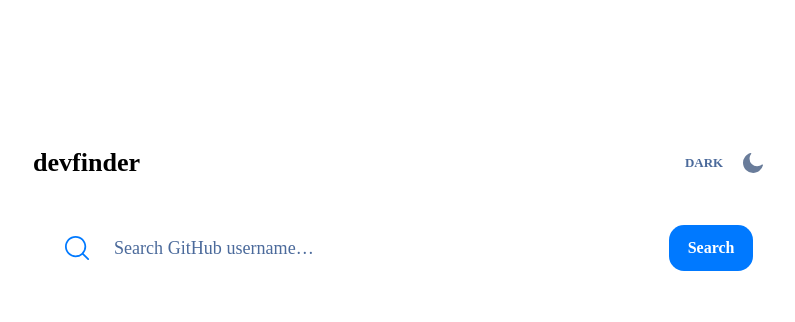
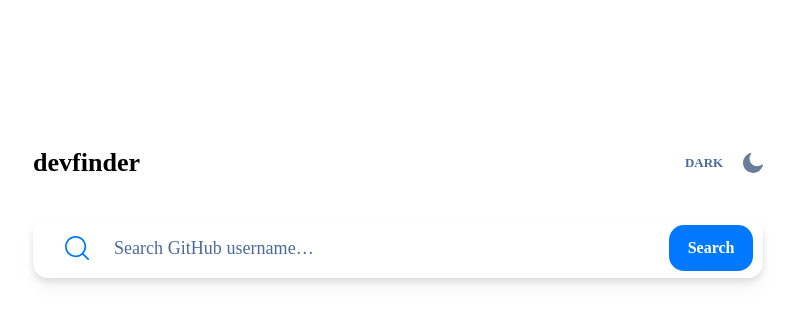
Before and after one commit to anhphucDao/github-user-search-app-fe, a React (Create React App) app: page / in a window 1280 px wide. Shown: the top 322 px of the page, without its empty margins (242-1037 px from the left). Built offline with nearby package versions, Linux system fonts and the light colour scheme.

Commit message:
[f] feature: search-bar - Added the missing drop shadow property

```diff
--- a/src/components/SearchBar.tsx
+++ b/src/components/SearchBar.tsx
@@ -3,7 +3,7 @@ import { ReactComponent as SearchIcon } from '../assets/icon-search.svg';
 
 export default function SearchBar() {
     return (
-        <div className="flex flex-row w-[20.44rem] h-[3.75rem] bg-github-white mt-[2.25rem] rounded-[0.94rem] items-center sm:w-[35.81rem] md:w-[45.63rem]">
+        <div className="flex flex-row w-[20.44rem] h-[3.75rem] bg-github-white mt-[2.25rem] rounded-[0.94rem] items-center sm:w-[35.81rem] md:w-[45.63rem] drop-shadow-lg">
             <SearchIcon className="ml-[1rem] sm:ml-[2rem]" />
             <input
                 placeholder="Search GitHub username…"
```
